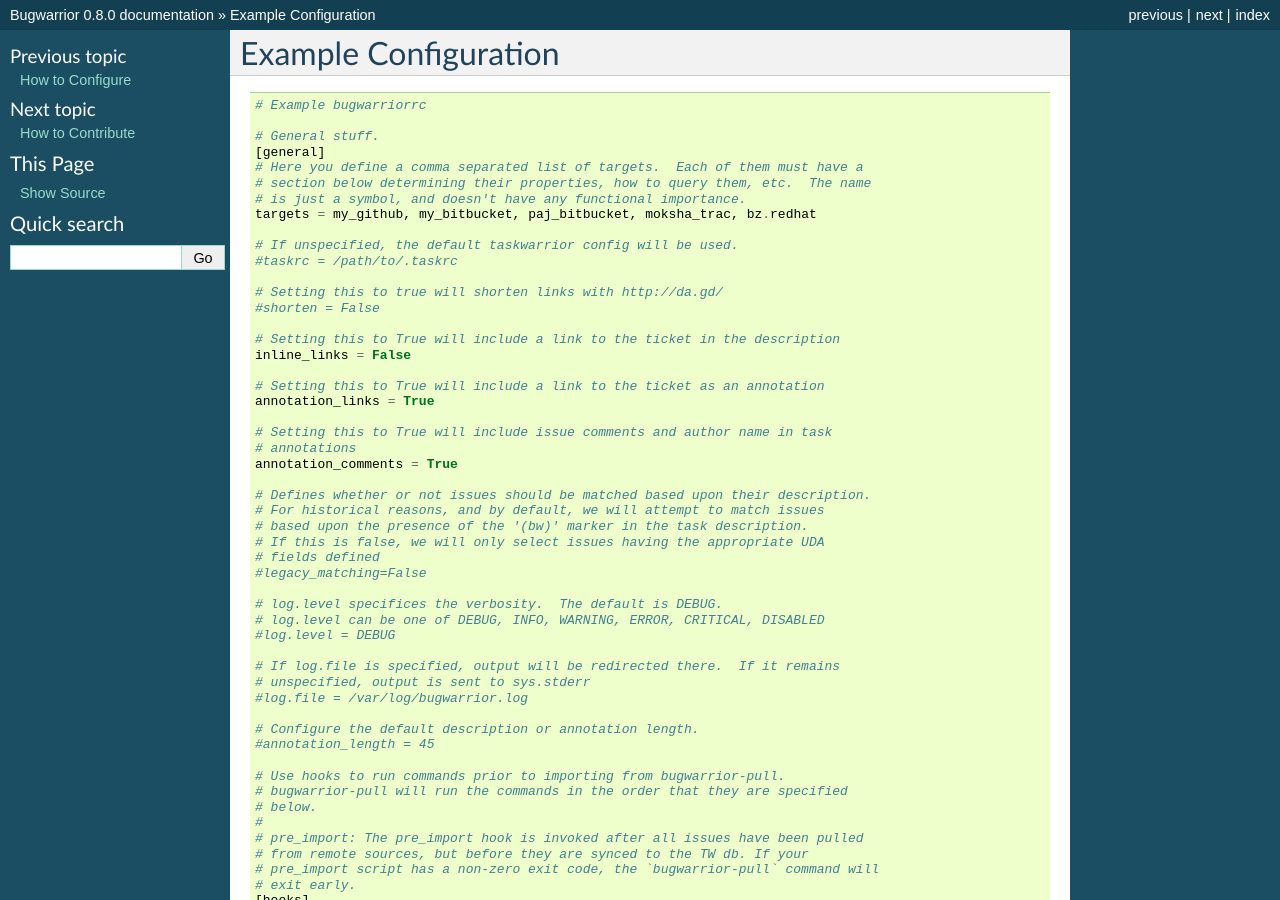
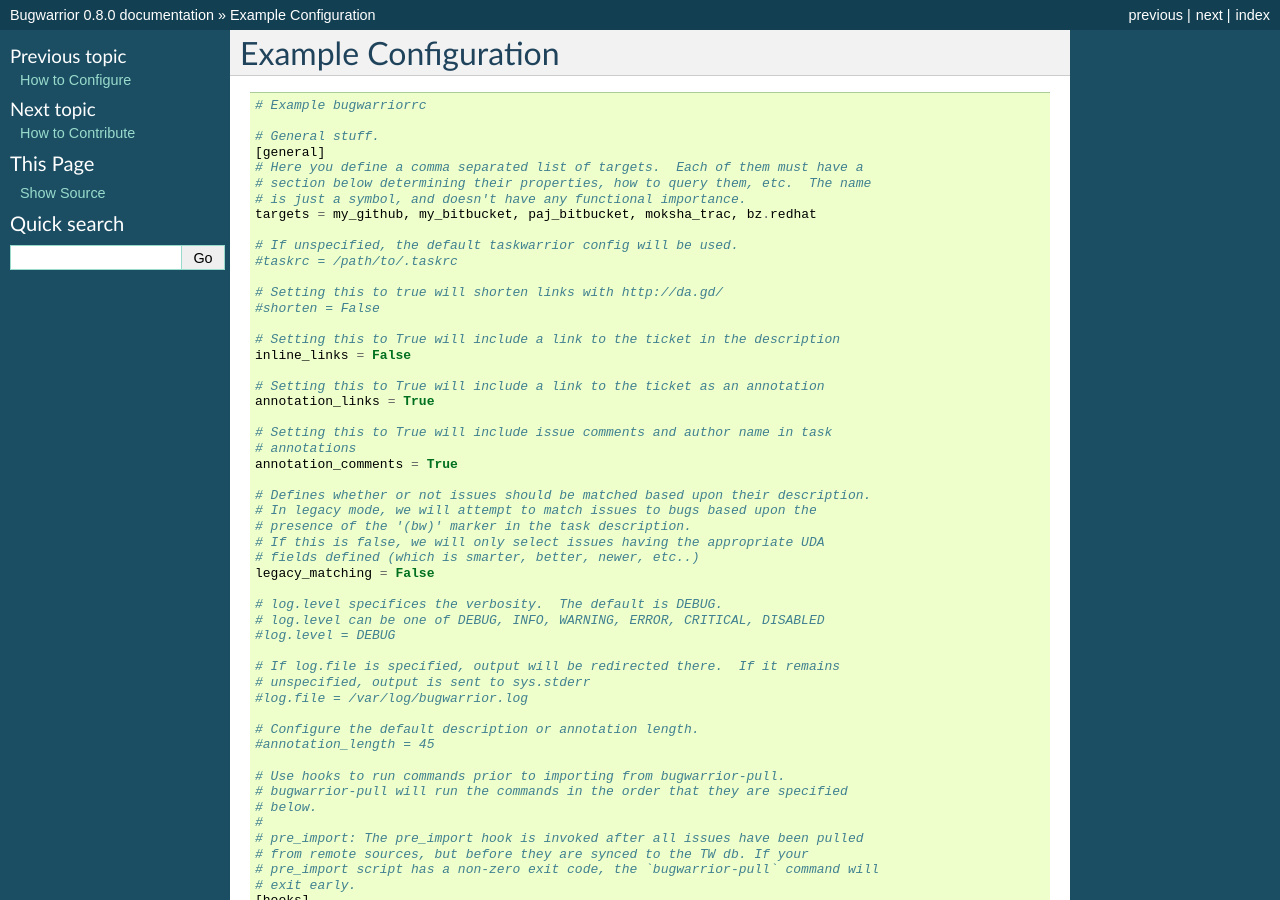
Before and after one commit to GothenburgBitFactory/bugwarrior, a Sphinx documentation site: the page built from bugwarrior/docs/configuration.rst, in a window 1280 px wide and 900 px high. Built offline with Sphinx 7.4.7, drawn with Linux system fonts in a browser that asks for light colours; pages that are not in the unit, such as notebooks, are missing from menus.

Commit message:
Turn legacy_matching off by default.
We get weird bug reports for it all the time.

We've had the new code in place long enough that many users have
hopefully migrated to the new UDA scheme.  This should turn it off for
new users by default, hopefully providing a better experience.

```diff
--- a/bugwarrior/docs/configuration.rst
+++ b/bugwarrior/docs/configuration.rst
@@ -33,11 +33,11 @@
     annotation_comments = True
 
     # Defines whether or not issues should be matched based upon their description.
-    # For historical reasons, and by default, we will attempt to match issues
-    # based upon the presence of the '(bw)' marker in the task description.
+    # In legacy mode, we will attempt to match issues to bugs based upon the
+    # presence of the '(bw)' marker in the task description.
     # If this is false, we will only select issues having the appropriate UDA
-    # fields defined
-    #legacy_matching=False
+    # fields defined (which is smarter, better, newer, etc..)
+    legacy_matching = False
 
     # log.level specifices the verbosity.  The default is DEBUG.
     # log.level can be one of DEBUG, INFO, WARNING, ERROR, CRITICAL, DISABLED
```
Also changed, not shown: 1 other file.
